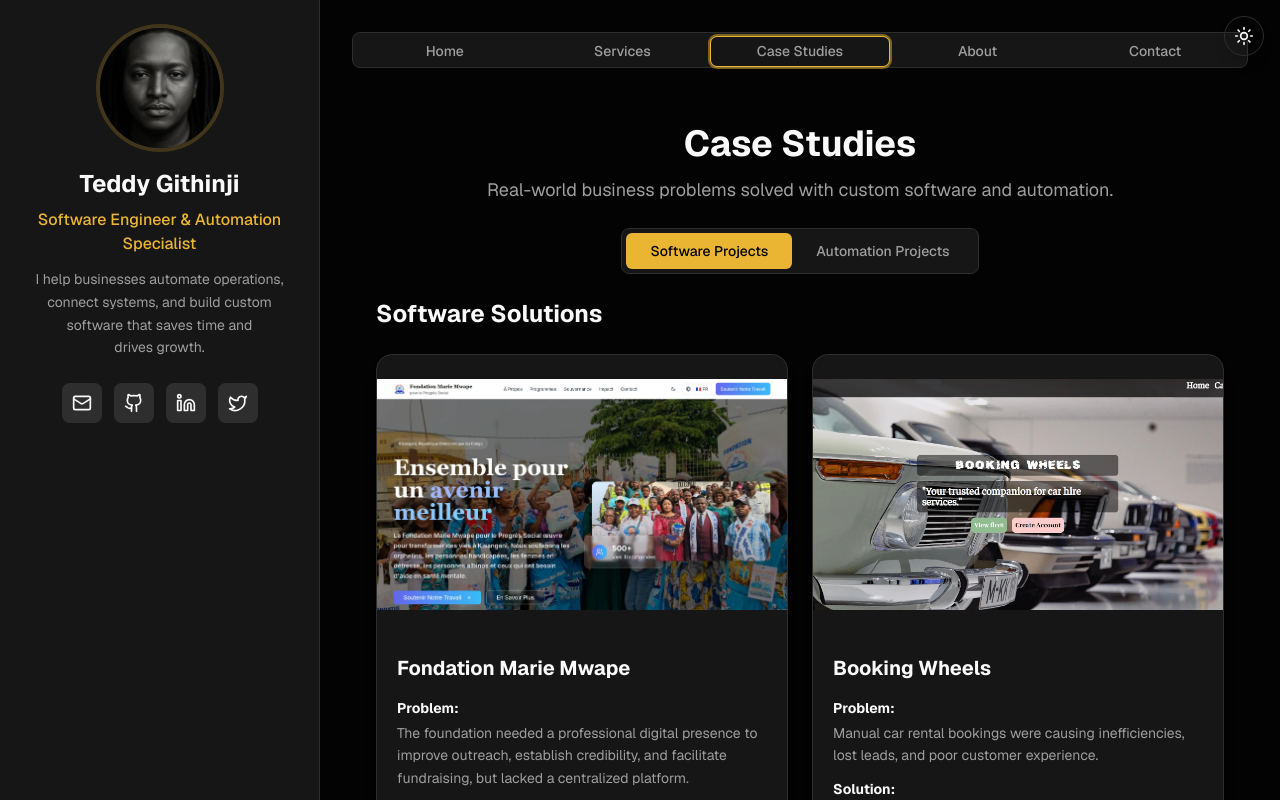
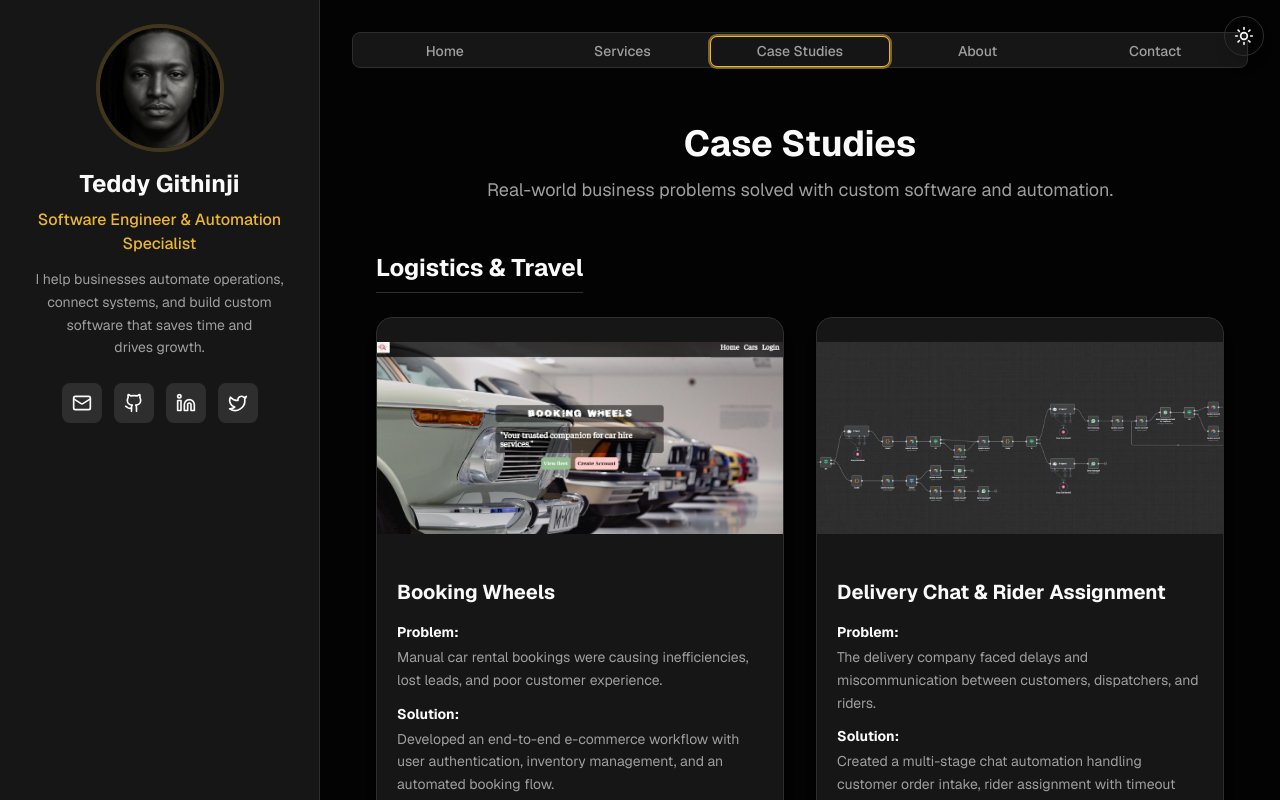
Before and after one commit to Tgithinji/teddy_portfolio, a Next.js app: page / in a window 1280 px wide. Both pictures are taken after a click on the tab "Case Studies". Shown: the top 800 px of the page. Built offline with nearby package versions, Linux system fonts and the light colour scheme.

Commit message:
refactor: group case studies by industry and reduce project card image height for improved layout

```diff
--- a/app/page.tsx
+++ b/app/page.tsx
@@ -23,7 +23,6 @@ import { buttonHover } from "@/components/portfolio/animations";
 
 export default function Portfolio() {
   const [activeTab, setActiveTab] = useState("home");
-  const [activeProjectTab, setActiveProjectTab] = useState("software");
   const [isTabLoading, setIsTabLoading] = useState(false);
   const [openFAQ, setOpenFAQ] = useState<number | null>(null);
 
@@ -249,10 +248,7 @@ export default function Portfolio() {
                       onContactClick={handleContactClick}
                     />
 
-                    <CaseStudiesSection
-                      activeProjectTab={activeProjectTab}
-                      setActiveProjectTab={setActiveProjectTab}
-                    />
+                    <CaseStudiesSection />
 
                     <ServicesSection
                       openFAQ={openFAQ}
--- a/components/portfolio/ProjectCard.tsx
+++ b/components/portfolio/ProjectCard.tsx
@@ -42,7 +42,7 @@ export const ProjectCard: React.FC<ProjectCardProps> = ({ project, type, index }
       className="group h-full"
     >
       <Card className="h-full flex flex-col bg-card border-border hover:border-primary/50 transition-all duration-300 rounded-2xl shadow-lg hover:shadow-xl overflow-hidden">
-        <div className="aspect-video overflow-hidden shrink-0">
+        <div className="h-48 w-full overflow-hidden shrink-0">
           {project.video ? (
             <video
               src={project.video}
--- a/components/sections/CaseStudiesSection.tsx
+++ b/components/sections/CaseStudiesSection.tsx
@@ -1,23 +1,12 @@
 "use client";
 
 import type React from "react";
-import { motion, AnimatePresence } from "framer-motion";
+import { motion } from "framer-motion";
 import { TabsContent } from "@/components/ui/tabs";
-import { SoftwareCaseStudyGrid } from "@/components/portfolio/SoftwareCaseStudyGrid";
-import { AutomationCaseStudyGrid } from "@/components/portfolio/AutomationCaseStudyGrid";
-import { TabNavigation } from "@/components/portfolio/TabNavigation";
-import { tabTransition } from "@/components/portfolio/animations";
-import { softwareProjects, automationProjects } from "@/data/portfolio";
+import { ProjectCard } from "@/components/portfolio/ProjectCard";
+import { caseStudies } from "@/data/portfolio";
 
-interface CaseStudiesSectionProps {
-  activeProjectTab: string;
-  setActiveProjectTab: (tab: string) => void;
-}
-
-export const CaseStudiesSection: React.FC<CaseStudiesSectionProps> = ({
-  activeProjectTab,
-  setActiveProjectTab,
-}) => {
+export const CaseStudiesSection: React.FC = () => {
   return (
     <TabsContent value="casestudies" className="mt-0">
       <motion.div
@@ -28,7 +17,7 @@ export const CaseStudiesSection: React.FC<CaseStudiesSectionProps> = ({
         transition={{ duration: 0.3, ease: "easeInOut" }}
         className="max-w-6xl mx-auto px-4 lg:px-6 py-6 lg:py-8"
       >
-        <div className="text-center mb-6">
+        <div className="text-center mb-12">
           <motion.h1
             className="text-3xl lg:text-4xl font-bold text-foreground mb-3 text-balance"
             initial={{ opacity: 0, y: -20 }}
@@ -47,50 +36,30 @@ export const CaseStudiesSection: React.FC<CaseStudiesSectionProps> = ({
           </motion.p>
         </div>
 
-        <TabNavigation
-          activeProjectTab={activeProjectTab}
-          setActiveProjectTab={setActiveProjectTab}
-        />
-
-        <AnimatePresence mode="wait">
-          {activeProjectTab === "software" && (
+        <div className="space-y-16">
+          {caseStudies.map((categoryGroup, index) => (
             <motion.div
-              key="software"
-              variants={tabTransition}
-              initial="initial"
-              animate="animate"
-              exit="exit"
+              key={categoryGroup.category}
+              initial={{ opacity: 0, y: 30 }}
+              animate={{ opacity: 1, y: 0 }}
+              transition={{ delay: 0.1 * index }}
             >
-              <div className="mb-6">
-                <h2 className="text-xl lg:text-2xl font-bold text-foreground mb-2">
-                  Software Solutions
-                </h2>
+              <h2 className="text-2xl font-bold text-foreground mb-6 border-b border-border pb-2 inline-block">
+                {categoryGroup.category}
+              </h2>
+              <div className="grid grid-cols-1 md:grid-cols-2 gap-8">
+                {categoryGroup.projects.map((project, pIndex) => (
+                  <ProjectCard
+                    key={project.id}
+                    project={project}
+                    type="software" // "type" doesn't matter anymore based on our unified card
+                    index={pIndex}
+                  />
+                ))}
               </div>
-              <SoftwareCaseStudyGrid
-                projects={softwareProjects}
-              />
             </motion.div>
-          )}
-
-          {activeProjectTab === "automation" && (
-            <motion.div
-              key="automation"
-              variants={tabTransition}
-              initial="initial"
-              animate="animate"
-              exit="exit"
-            >
-              <div className="mb-6">
-                <h2 className="text-xl lg:text-2xl font-bold text-foreground mb-2">
-                  Automation Workflows
-                </h2>
-              </div>
-              <AutomationCaseStudyGrid
-                projects={automationProjects}
-              />
-            </motion.div>
-          )}
-        </AnimatePresence>
+          ))}
+        </div>
       </motion.div>
     </TabsContent>
   );
--- a/data/portfolio.ts
+++ b/data/portfolio.ts
@@ -1,17 +1,9 @@
-export const softwareProjects = [
+export const caseStudies = [
+  {
+    category: "Logistics & Travel",
+    projects: [
       {
         id: 1,
-    title: "Fondation Marie Mwape",
-    problem: "The foundation needed a professional digital presence to improve outreach, establish credibility, and facilitate fundraising, but lacked a centralized platform.",
-    solution: "Designed and deployed a bilingual (French/English) NGO website tailored to their brand identity and mission.",
-    result: "Improved outreach and credibility for fundraising and social impact, providing a professional hub for stakeholders.",
-    techStack: ["Next.js", "React", "Tailwind CSS", "Vercel"],
-    thumbnail: "/fondationmwape.webp",
-    websiteUrl: "https://fmmps.org",
-    githubUrl: "https://github.com/Tgithinji/fondation-mwape",
-  },
-  {
-    id: 2,
         title: "Booking Wheels",
         problem: "Manual car rental bookings were causing inefficiencies, lost leads, and poor customer experience.",
         solution: "Developed an end-to-end e-commerce workflow with user authentication, inventory management, and an automated booking flow.",
@@ -22,41 +14,7 @@ export const softwareProjects = [
         githubUrl: "https://github.com/Tgithinji/Booking_wheels",
       },
       {
-    id: 3,
-    title: "Blog API",
-    problem: "A content platform required a scalable backend to handle users, content moderation, and social interactions.",
-    solution: "Built a robust API with endpoints for pagination, following, and comment management with strict JWT-based security.",
-    result: "Created a scalable foundation that supports growing user bases and structured data flow for content-heavy applications.",
-    techStack: ["Python", "FastAPI", "PostgrSQL", "SQLAlchemy", "JWT"],
-    thumbnail: "/blog_api.webp",
-    websiteUrl: "",
-    githubUrl: "https://github.com/Tgithinji/blog_api",
-  },
-];
-
-export const automationProjects = [
-  {
-    id: 1,
-    title: "AI-Powered Shopify Order Processing & Support",
-    problem: "The e-commerce business struggled with manual order handling, slow customer responses, and limited visibility into failed or pending payments, leading to operational inefficiencies and poor customer experience.",
-    solution: "Designed and implemented an end-to-end automation that monitors new Shopify orders, centralizes order tracking, and evaluates payment status in real time. Failed payments trigger alerts, while successful orders automatically generate personalized AI support messages.",
-    result: "Reduced manual workload for operations teams, significantly improved customer response times, and delivered a more consistent post-purchase experience.",
-    techStack: ["n8n", "Shopify API", "Google Sheets", "Slack API", "OpenAI"],
-    thumbnail: "/shopify-orders-automation.png",
-    demo: "https://vimeo.com/1148659395?share=copy&fl=sv&fe=ci",
-  },
-  {
         id: 2,
-    title: "WordPress Blog Automation with AI",
-    problem: "The client’s blog was rarely updated due to slow, inconsistent, and resource-intensive manual content creation, causing missed SEO opportunities.",
-    solution: "Built a fully automated WordPress content workflow using n8n and AI: topic research, SEO-optimized outlines, article generation, and auto-publishing.",
-    result: "Transformed a stagnant blog into a 24/7 content engine, saving hours of manual work weekly and improving SEO performance without a dedicated content team.",
-    techStack: ["n8n", "AI content generation", "WordPress", "SEO optimization"],
-    thumbnail: "/wordpress_blog_automation.webp",
-    demo: "https://drive.google.com/drive/folders/1BmIY0VVqck8lJFRAj3uHQbHaVd34FsIi?usp=sharing"
-  },
-  {
-    id: 3,
         title: "Delivery Chat & Rider Assignment",
         problem: "The delivery company faced delays and miscommunication between customers, dispatchers, and riders.",
         solution: "Created a multi-stage chat automation handling customer order intake, rider assignment with timeout logic, and real-time updates synced with Airtable.",
@@ -65,8 +23,44 @@ export const automationProjects = [
         thumbnail: "/Nai_del.webp",
         demo: "https://vimeo.com/1148629473?share=copy&fl=sv&fe=ci",
       },
+    ]
+  },
+  {
+    category: "Non-Profits & NGOs",
+    projects: [
+      {
+        id: 3,
+        title: "Fondation Marie Mwape",
+        problem: "The foundation needed a professional digital presence to improve outreach, establish credibility, and facilitate fundraising, but lacked a centralized platform.",
+        solution: "Designed and deployed a bilingual (French/English) NGO website tailored to their brand identity and mission.",
+        result: "Improved outreach and credibility for fundraising and social impact, providing a professional hub for stakeholders.",
+        techStack: ["Next.js", "React", "Tailwind CSS", "Vercel"],
+        thumbnail: "/fondationmwape.webp",
+        websiteUrl: "https://fmmps.org",
+        githubUrl: "https://github.com/Tgithinji/fondation-mwape",
+      }
+    ]
+  },
+  {
+    category: "E-commerce & Retail",
+    projects: [
       {
         id: 4,
+        title: "AI-Powered Shopify Order Processing & Support",
+        problem: "The e-commerce business struggled with manual order handling, slow customer responses, and limited visibility into failed or pending payments, leading to operational inefficiencies and poor customer experience.",
+        solution: "Designed and implemented an end-to-end automation that monitors new Shopify orders, centralizes order tracking, and evaluates payment status in real time. Failed payments trigger alerts, while successful orders automatically generate personalized AI support messages.",
+        result: "Reduced manual workload for operations teams, significantly improved customer response times, and delivered a more consistent post-purchase experience.",
+        techStack: ["n8n", "Shopify API", "Google Sheets", "Slack API", "OpenAI"],
+        thumbnail: "/shopify-orders-automation.png",
+        demo: "https://vimeo.com/1148659395?share=copy&fl=sv&fe=ci",
+      }
+    ]
+  },
+  {
+    category: "Internal Tools & Operations",
+    projects: [
+      {
+        id: 5,
         title: "Slack Time-Tracking Automation",
         problem: "The client spent excessive time manually tracking employee IN/OUT messages, calculating hours, and generating payroll.",
         solution: "Streamlined Slack time-tracking by automating message capture with n8n, logging data into Google Sheets, calculating hours, and generating payroll PDFs automatically.",
@@ -76,7 +70,7 @@ export const automationProjects = [
         demo: "https://drive.google.com/drive/folders/1vGOpVTHlRgCusIIUDvDS4POl2gu-ysSH?usp=sharing"
       },
       {
-    id: 5,
+        id: 6,
         title: "Document Uploader & CRM Autofill",
         problem: "Manual document handling was time-consuming and error-prone, requiring staff to upload PDFs and manually copy data into the CRM.",
         solution: "Built an automation that allows PDF uploads, extracts key information using OCR/AI, and automatically fills CRM fields through API integration.",
@@ -85,6 +79,34 @@ export const automationProjects = [
         thumbnail: "/Document-crm.webp",
         demo: "https://drive.google.com/drive/folders/1K6BxNrc6Bx7WNkYs5pljUpaz__xpjLFv?usp=sharing",
       },
+      {
+        id: 7,
+        title: "Blog API",
+        problem: "A content platform required a scalable backend to handle users, content moderation, and social interactions.",
+        solution: "Built a robust API with endpoints for pagination, following, and comment management with strict JWT-based security.",
+        result: "Created a scalable foundation that supports growing user bases and structured data flow for content-heavy applications.",
+        techStack: ["Python", "FastAPI", "PostgrSQL", "SQLAlchemy", "JWT"],
+        thumbnail: "/blog_api.webp",
+        websiteUrl: "",
+        githubUrl: "https://github.com/Tgithinji/blog_api",
+      }
+    ]
+  },
+  {
+    category: "Marketing & Content",
+    projects: [
+      {
+        id: 8,
+        title: "WordPress Blog Automation with AI",
+        problem: "The client’s blog was rarely updated due to slow, inconsistent, and resource-intensive manual content creation, causing missed SEO opportunities.",
+        solution: "Built a fully automated WordPress content workflow using n8n and AI: topic research, SEO-optimized outlines, article generation, and auto-publishing.",
+        result: "Transformed a stagnant blog into a 24/7 content engine, saving hours of manual work weekly and improving SEO performance without a dedicated content team.",
+        techStack: ["n8n", "AI content generation", "WordPress", "SEO optimization"],
+        thumbnail: "/wordpress_blog_automation.webp",
+        demo: "https://drive.google.com/drive/folders/1BmIY0VVqck8lJFRAj3uHQbHaVd34FsIi?usp=sharing"
+      }
+    ]
+  }
 ];
 
 export const experiences = [
```
Lines whose indentation alone changed are shown as unchanged.
